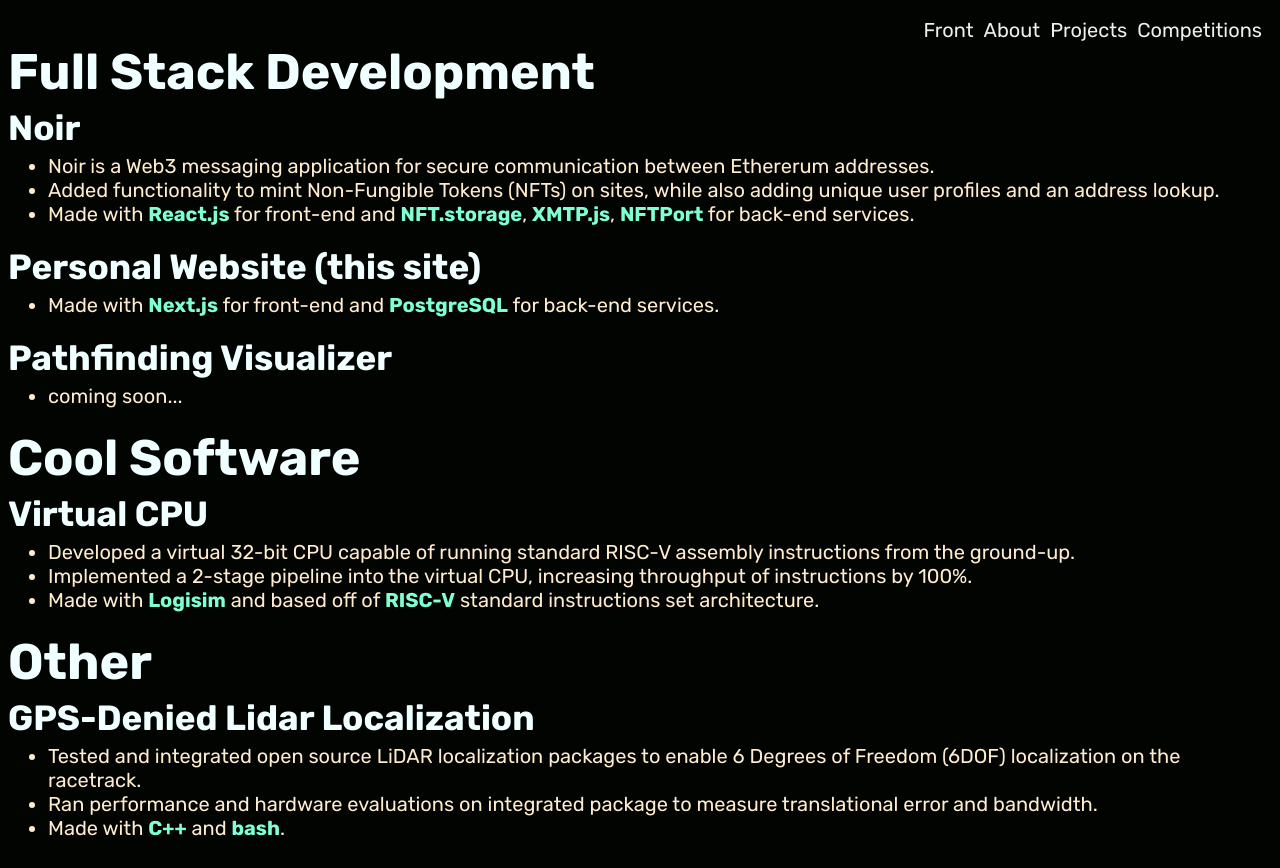
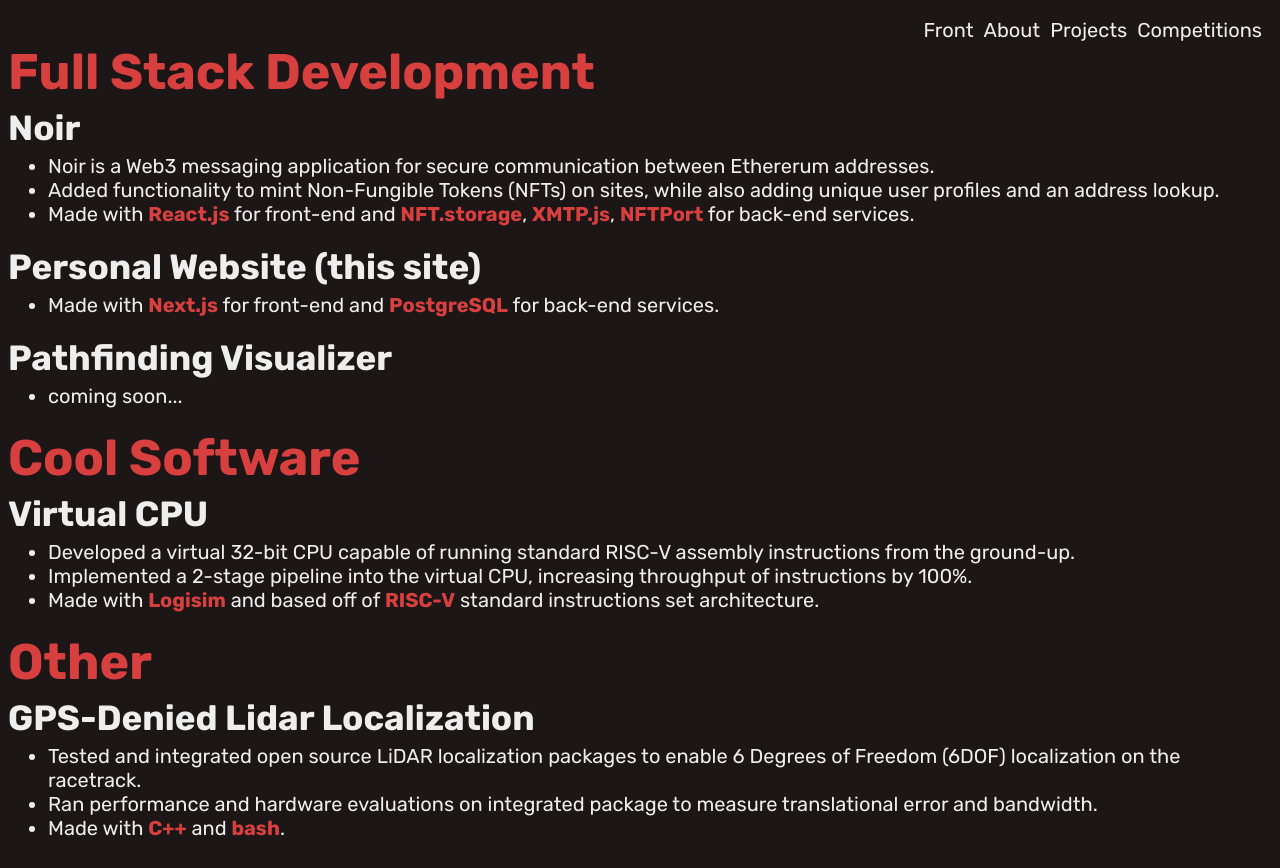
Before and after one commit to camelCasingGod/website, a Next.js app: page /projects in a window 1280 px wide. Built offline with nearby package versions, Linux system fonts and the light colour scheme.

Commit message:
[aesthetics] changed color palette to something more suitable

```diff
--- a/app/globals.css
+++ b/app/globals.css
@@ -1,5 +1,5 @@
 body {
-  background: #020402;
+  background: #1D1616;
 }
 
 .center {
@@ -30,7 +30,7 @@
 .trans {
   position: relative;
   display: block;
-  color: #ecf0f1;
+  color: #EEEEEE;
   text-decoration: none;
   margin-right: 10px;
   transition: 0.5s;
@@ -42,7 +42,7 @@
     left: 0px;
     width: 100%;
     height: 2px;
-    background: blanchedalmond;
+    background: #8E1616;
     transform: scaleX(0);
     transform-origin: right;
     transition: transform 0.5s;
--- a/styles/about.module.css
+++ b/styles/about.module.css
@@ -1,12 +1,12 @@
 .aboutheader {
-    color: azure;
+    color: #D84040;
     font-size: 50px;
     margin-top: 0px;
     margin-bottom: 5px;
 }
 
 .aboutdesc {
-    color: blanchedalmond;
+    color: #EEEEEE;
     font-size: 20px;
     padding-top: 0px;
 }
--- a/styles/competitions.module.css
+++ b/styles/competitions.module.css
@@ -1,11 +1,11 @@
 .compheader {
-    color: azure;
+    color: #D84040;
     font-size: 50px;
     margin-top: 10px;
     margin-bottom: 10px;
 }
 
 .description {
-    color: blanchedalmond;
+    color: #EEEEEE;
     font-size: 20px;
 }
--- a/styles/front.module.css
+++ b/styles/front.module.css
@@ -1,4 +1,4 @@
 .header {
-    color: azure;
+    color: #EEEEEE;
     font-size: 80px;
 }
--- a/styles/projects.module.css
+++ b/styles/projects.module.css
@@ -1,12 +1,12 @@
 .aboutheader {
-    color: azure;
+    color: #D84040;
     font-size: 50px;
     margin-top: 0px;
     margin-bottom: 5px;
 }
 
 .aboutdesc {
-    color: blanchedalmond;
+    color: #EEEEEE;
     font-size: 20px;
     padding-top: 0px;
 }
@@ -17,10 +17,10 @@
 
 .emph {
     font-weight: bold;
-    color: aquamarine;
+    color: #D84040;
 }
 
 .projectname {
     font-size: 35px;
-    color: azure;
+    color: #EEEEEE;
 }
```
